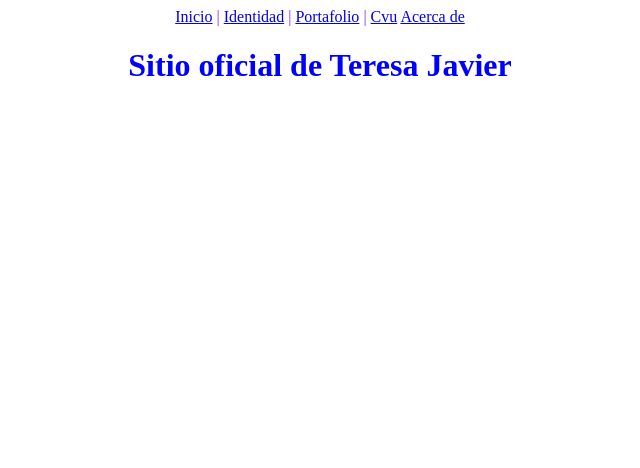
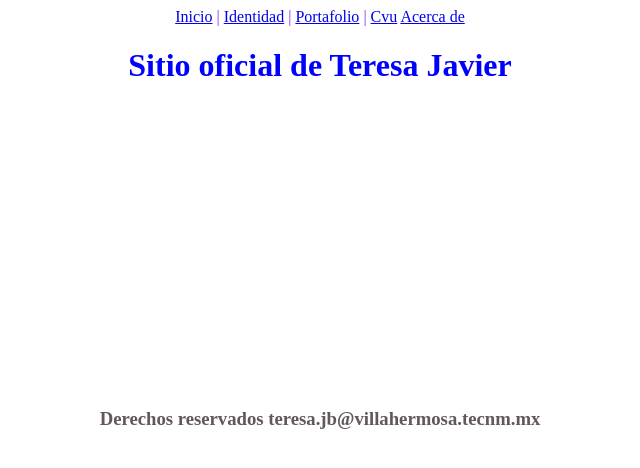
Before and after one commit to TereJb/proyectoCvu, a plain HTML site: page index.html in a window 1280 px wide. Shown: the whole page, without its empty margins (320-960 px from the left). Drawn offline with Linux system fonts and the light colour scheme.

Commit message:
se agrego el footer y stylos

```diff
--- a/css/style.css
+++ b/css/style.css
@@ -12,3 +12,12 @@
     margin-top: 200px;
     color: rgb(98, 97, 97);
 }
+.header{
+    margin-left: 100px;
+    color: rgb(98, 88, 88)
+}
+.footer{
+    text-align: center;
+    color: rgb(98, 88, 88);
+    margin-top: 100px;
+}
--- a/index.html
+++ b/index.html
@@ -20,7 +20,7 @@
         <h1>Sitio oficial de Teresa Javier</h1>
     </div>
 
-    <div class="content" >
+    <div class="content">
         <table class="tablaprincipal">
             <tr>
                 <td><a href=""><img src="img/cvu.jpg" alt=""></a></td>
@@ -30,6 +30,10 @@
         </table>
     </div>
 
+    <div class="footer">
+        <h3>Derechos reservados teresa.jb@villahermosa.tecnm.mx</h3>
+    </div>
+
 </body>
 
 </html>
```
